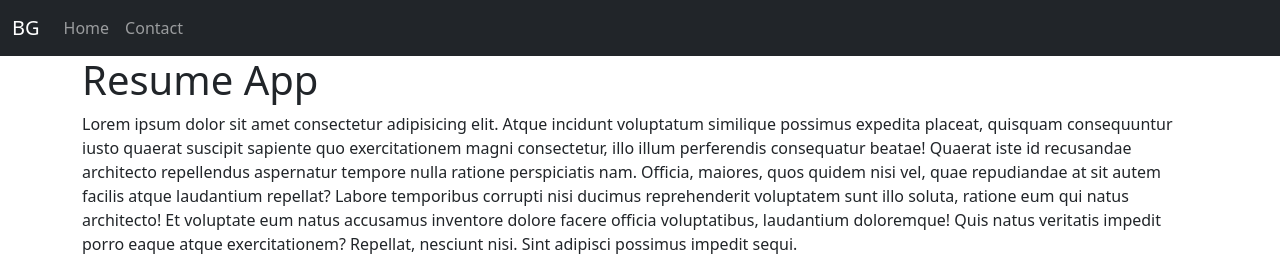
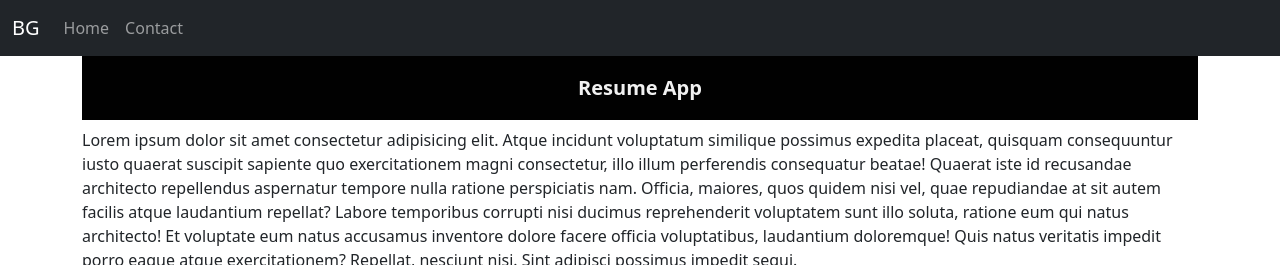
Before and after one commit to BatuhanGurbuzz/ResumeTraining, a Django app: template templates/index.html in a window 1280 px wide. Shown: the top 265 px of the page. Run offline with Django 5.2, Linux system fonts and the light colour scheme; the template is opened without the code that fills it, so the values that code supplies are empty; grey boxes labelled with a size stand in for pictures from a placeholder-image service; some libraries are stand-ins or nearby versions.

Commit message:
feat: create static-media tags and urls

```diff
--- a/DjangoWebSite/urls.py
+++ b/DjangoWebSite/urls.py
@@ -1,23 +1,12 @@
-"""
-URL configuration for DjangoWebSite project.
-
-The `urlpatterns` list routes URLs to views. For more information please see:
-    https://docs.djangoproject.com/en/5.0/topics/http/urls/
-Examples:
-Function views
-    1. Add an import:  from my_app import views
-    2. Add a URL to urlpatterns:  path('', views.home, name='home')
-Class-based views
-    1. Add an import:  from other_app.views import Home
-    2. Add a URL to urlpatterns:  path('', Home.as_view(), name='home')
-Including another URLconf
-    1. Import the include() function: from django.urls import include, path
-    2. Add a URL to urlpatterns:  path('blog/', include('blog.urls'))
-"""
 from django.contrib import admin
 from django.urls import include, path
-
+from django.conf import settings
+from django.conf.urls.static import static
 urlpatterns = [
     path('', include('core.urls')),
     path("admin/", admin.site.urls),
 ]
+
+if settings.DEBUG:
+    urlpatterns += static(settings.MEDIA_URL, document_root=settings.MEDIA_ROOT)
+    urlpatterns += static(settings.STATIC_URL, document_root=settings.STATIC_ROOT)
--- /dev/null
+++ b/static/css/style.css
@@ -0,0 +1,8 @@
+.myHeader{
+    background-color: #010101;
+    color:#f1f1f1;
+    padding: 20px;
+    font-weight: bold;
+    font-size: 20px;
+    text-align: center;
+}
--- a/templates/includes/_head.html
+++ b/templates/includes/_head.html
@@ -1,3 +1,4 @@
+{% load static %}
 <!DOCTYPE html>
 <html lang="en">
     <head>
@@ -10,4 +11,5 @@
         integrity="sha384-T3c6CoIi6uLrA9TneNEoa7RxnatzjcDSCmG1MXxSR1GAsXEV/Dwwykc2MPK8M2HN"
         crossorigin="anonymous"
         />
+        <link rel="stylesheet" href="{% static 'css/style.css' %}">
     </head>
--- a/templates/index.html
+++ b/templates/index.html
@@ -1,10 +1,10 @@
 {% extends "layout.html" %}
-
+{% load static %}
 {% block content %}
 
 <div class="row">
   <div class="col-md-12">
-  <h1>
+  <h1 class="myHeader">
     Resume App
   </h1>
   </div>
@@ -23,7 +23,7 @@
   Repellat, nesciunt nisi. Sint adipisci possimus impedit sequi.
 </p>
 <div class="card" style="width: 18rem">
-  <img src="https://placehold.co/600x400" class="card-img-top" alt="..." />
+  <img src="{% get_media_prefix %}ben.jpg" class="card-img-top" alt="..." />
   <div class="card-body">
     <h5 class="card-title">Card title</h5>
     <p class="card-text">
```
Also changed, not shown: DjangoWebSite/settings.py (+8 -2 lines), 1 other file.
